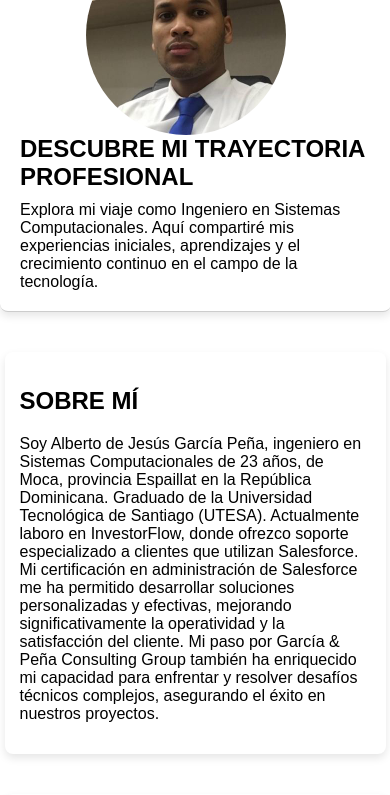
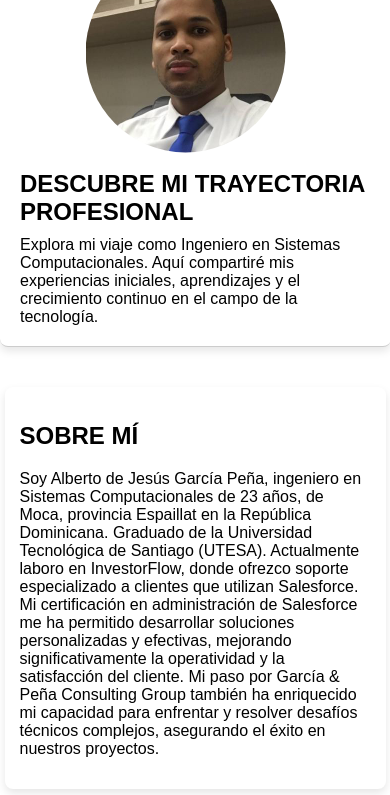
Before and after one commit to albrto-garcia/albrto-garcia.github.io, a plain HTML site: page index.html in a window 390 px wide. Shown: the part 105-900 px from the top of the page. Drawn offline with Linux system fonts and the light colour scheme.

Commit message:
changes to the personal picture

```diff
--- a/css/styles.css
+++ b/css/styles.css
@@ -1,7 +1,6 @@
 body {
   margin: 0;
   font-family: Arial, sans-serif;
-  margin: 0;
   padding: 0;
   background-color: #ffffff;
   display: flex;
@@ -59,6 +58,7 @@ h3 {
   height: 300px;
   border-radius: 50%;
   margin-right: 20px;
+  padding: 2%;
 }
 
 .personal-intro h1 {
@@ -277,6 +277,7 @@ h3 {
   .personal-picture {
     width: 200px;
     height: 200px;
+    padding: 5%;
   }
 
   footer {
```
